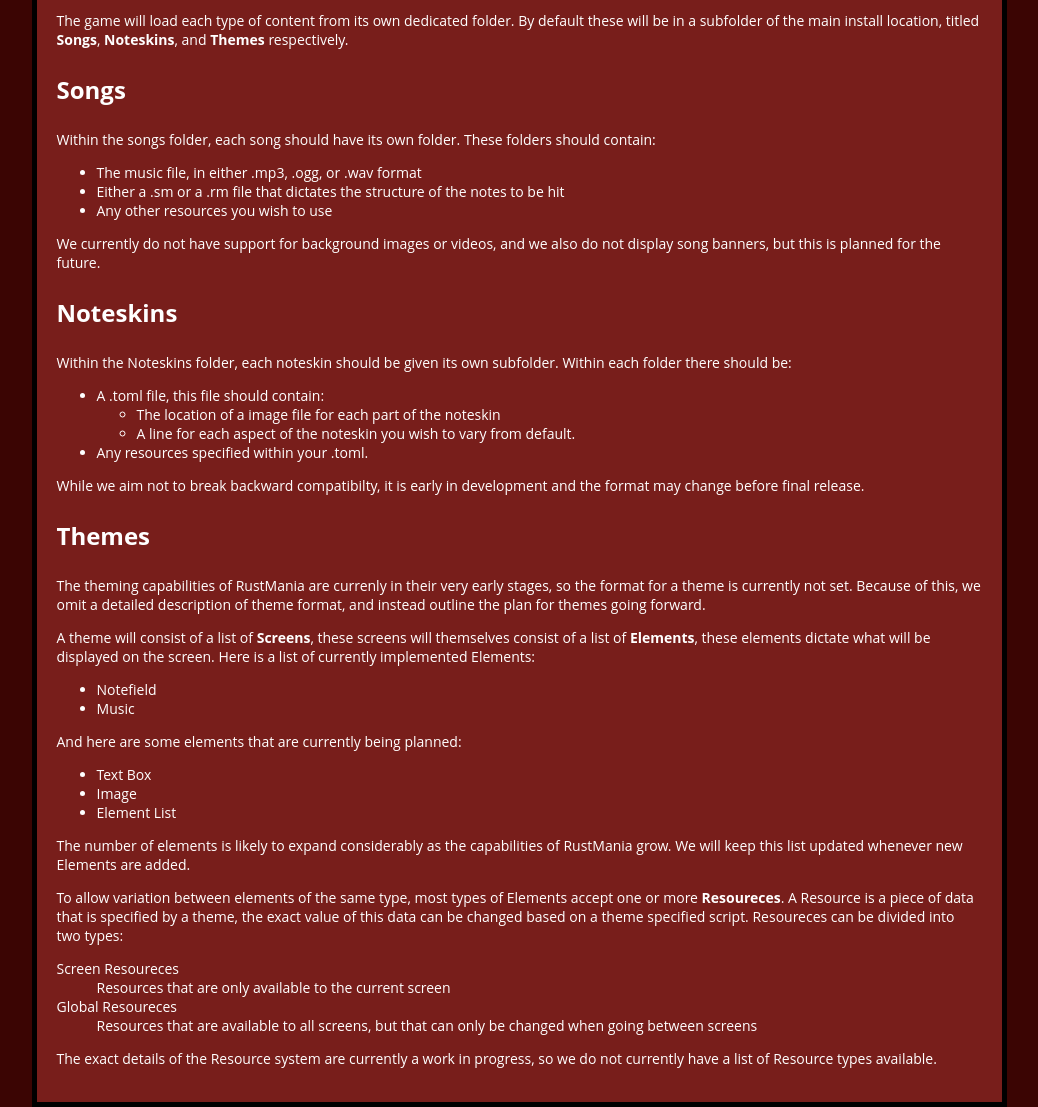
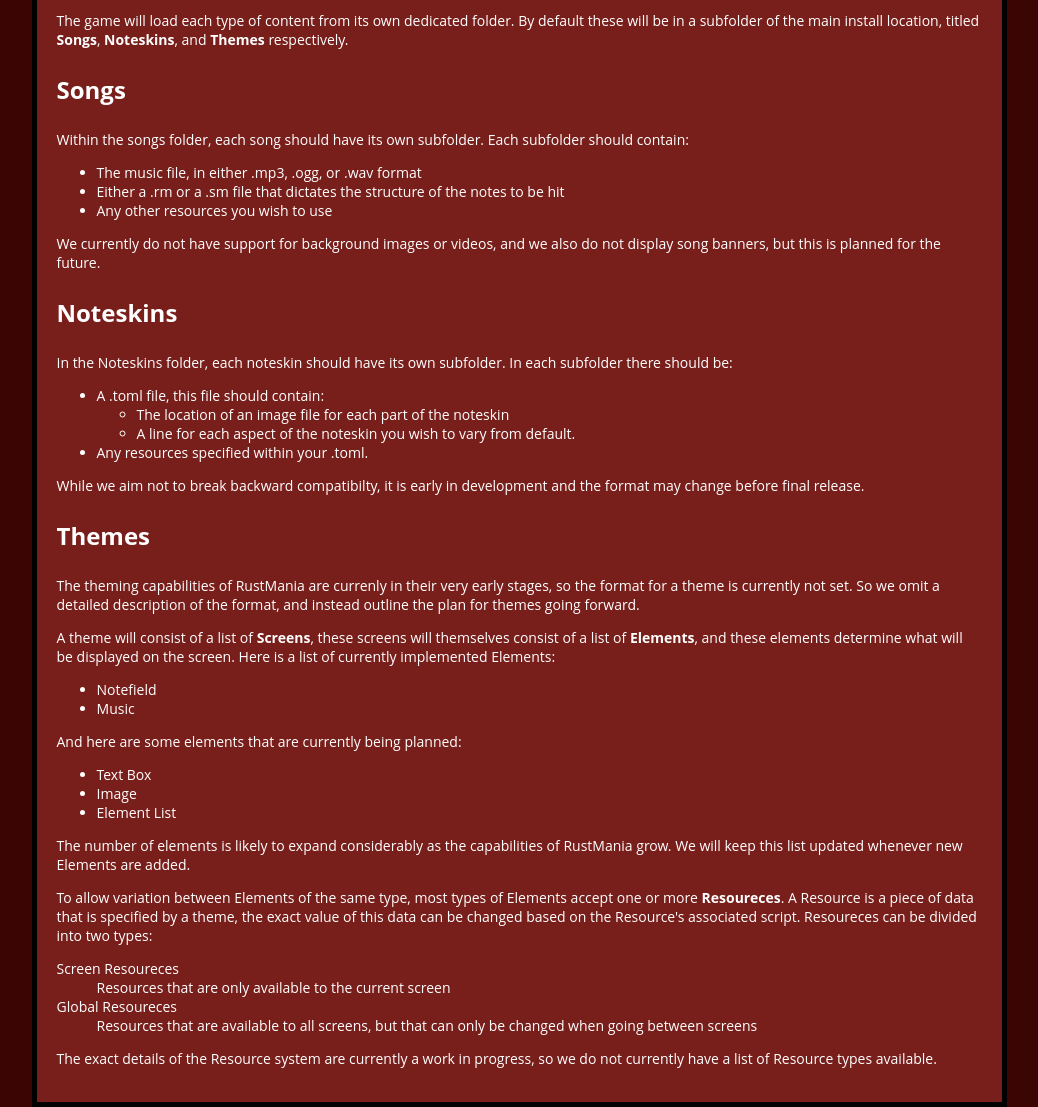
Before and after one commit to RGates94/rustmania-site, a plain HTML site: page about-rustmania.html in a window 1280 px wide. Shown: the part 148-1255 px from the top of the page, without its empty margins (121-1159 px from the left). Drawn offline with Linux system fonts and the light colour scheme.

Commit message:
Fix typos and awkward phrasing

```diff
--- a/about-rustmania.html
+++ b/about-rustmania.html
@@ -11,15 +11,15 @@
 <p>The game will load each type of content from its own dedicated folder.  By default these will be in a subfolder of the main install location, titled <b>Songs</b>, <b>Noteskins</b>, and <b>Themes</b> respectively.</p>
 
 <h3>Songs</h3>
-<p>Within the songs folder, each song should have its own folder.  These folders should contain: <ul><li>The music file, in either .mp3, .ogg, or .wav format</li> <li>Either a .sm or a .rm file that dictates the structure of the notes to be hit</li> <li>Any other resources you wish to use</li></ul> We currently do not have support for background images or videos, and we also do not display song banners, but this is planned for the future.</p>
+<p>Within the songs folder, each song should have its own subfolder.  Each subfolder should contain: <ul><li>The music file, in either .mp3, .ogg, or .wav format</li> <li>Either a .rm or a .sm file that dictates the structure of the notes to be hit</li> <li>Any other resources you wish to use</li></ul> We currently do not have support for background images or videos, and we also do not display song banners, but this is planned for the future.</p>
 
 <h3>Noteskins</h3>
-<p>Within the Noteskins folder, each noteskin should be given its own subfolder.  Within each folder there should be: <ul><li>A .toml file, this file should contain:<ul><li>The location of a image file for each part of the noteskin</li><li>A line for each aspect of the noteskin you wish to vary from default.</li></ul></li><li>Any resources specified within your .toml.</li></ul>While we aim not to break backward compatibilty, it is early in development and the format may change before final release.</p>
+<p>In the Noteskins folder, each noteskin should have its own subfolder.  In each subfolder there should be: <ul><li>A .toml file, this file should contain:<ul><li>The location of an image file for each part of the noteskin</li><li>A line for each aspect of the noteskin you wish to vary from default.</li></ul></li><li>Any resources specified within your .toml.</li></ul>While we aim not to break backward compatibilty, it is early in development and the format may change before final release.</p>
 
 <h3>Themes</h3>
-<p>The theming capabilities of RustMania are currenly in their very early stages, so the format for a theme is currently not set. Because of this, we omit a detailed description of theme format, and instead outline the plan for themes going forward.</p>
+<p>The theming capabilities of RustMania are currenly in their very early stages, so the format for a theme is currently not set. So we omit a detailed description of the format, and instead outline the plan for themes going forward.</p>
 
-<p>A theme will consist of a list of <b>Screens</b>, these screens will themselves consist of a list of <b>Elements</b>, these elements dictate what will be displayed on the screen.  Here is a list of currently implemented Elements:
+<p>A theme will consist of a list of <b>Screens</b>, these screens will themselves consist of a list of <b>Elements</b>, and these elements determine what will be displayed on the screen. Here is a list of currently implemented Elements:
 
 <ul><li>Notefield</li><li>Music</li></ul>
 
@@ -27,6 +27,6 @@ And here are some elements that are currently being planned:
 
 <ul><li>Text Box</li><li>Image</li><li>Element List</li></ul>The number of elements is likely to expand considerably as the capabilities of RustMania grow. We will keep this list updated whenever new Elements are added.</p>
 
-<p>To allow variation between elements of the same type, most types of Elements accept one or more <b>Resoureces</b>.  A Resource is a piece of data that is specified by a theme, the exact value of this data can be changed based on a theme specified script.  Resoureces can be divided into two types: <dl><di>Screen Resoureces</di> <dd>Resources that are only available to the current screen</dd><di>Global Resoureces</di> <dd>Resources that are available to all screens, but that can only be changed when going between screens</dd></dl> The exact details of the Resource system are currently a work in progress, so we do not currently have a list of Resource types available.</p>
+<p>To allow variation between Elements of the same type, most types of Elements accept one or more <b>Resoureces</b>.  A Resource is a piece of data that is specified by a theme, the exact value of this data can be changed based on the Resource's associated script.  Resoureces can be divided into two types: <dl><di>Screen Resoureces</di> <dd>Resources that are only available to the current screen</dd><di>Global Resoureces</di> <dd>Resources that are available to all screens, but that can only be changed when going between screens</dd></dl> The exact details of the Resource system are currently a work in progress, so we do not currently have a list of Resource types available.</p>
 </body>
 </html>
```
Also changed, not shown: index.html (+3 -3 lines).
